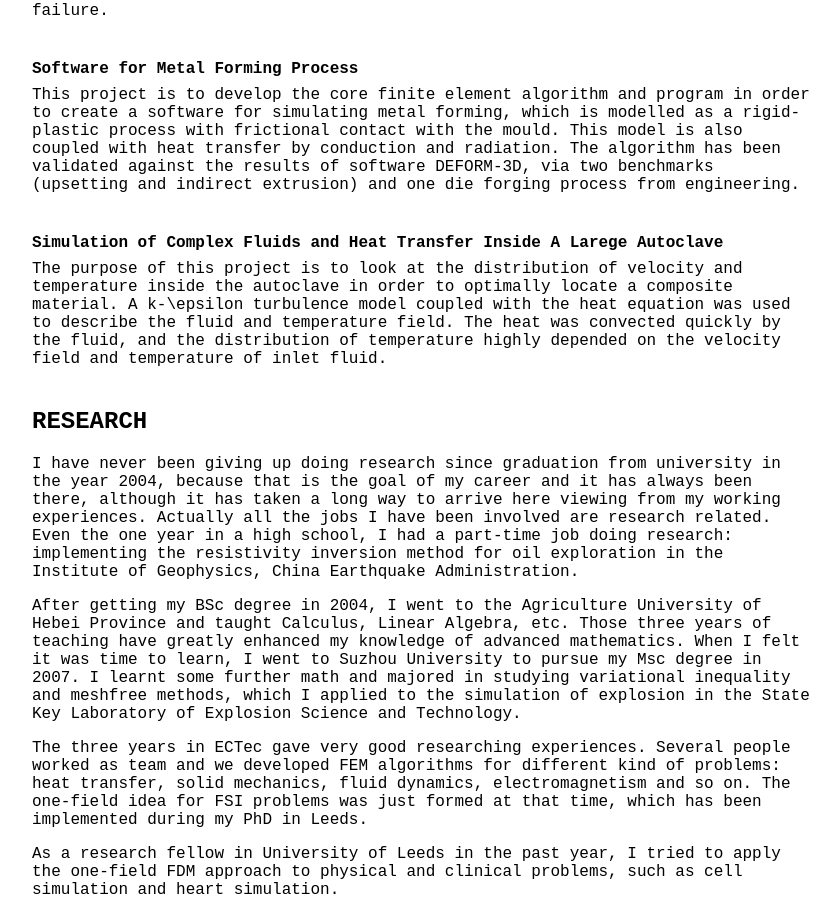
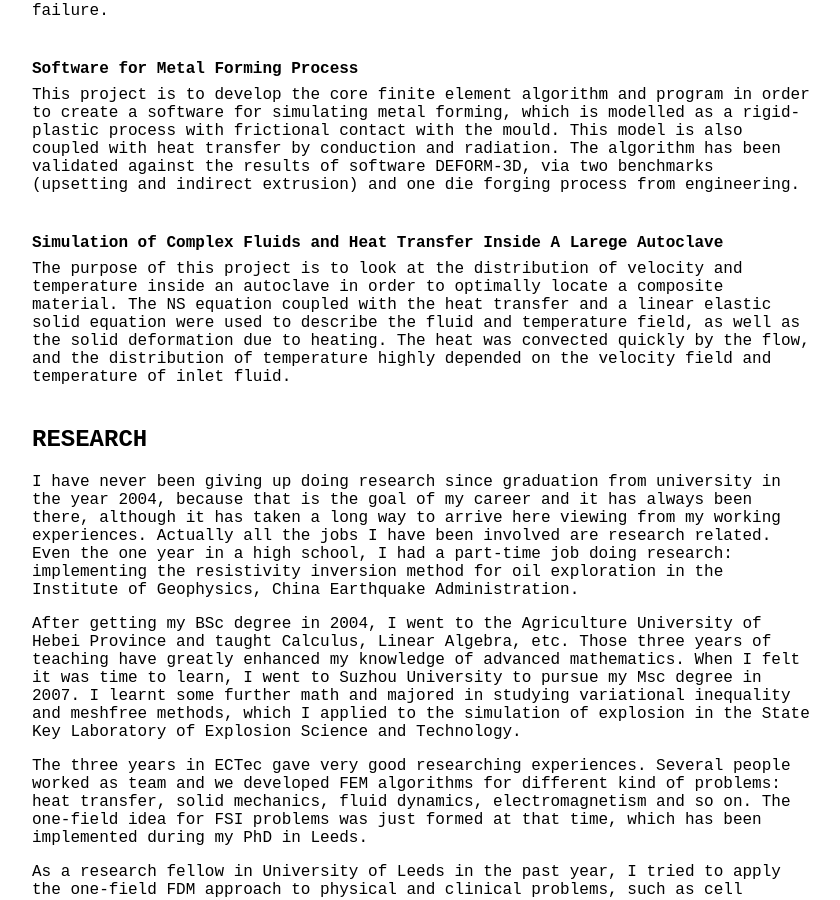
Before and after one commit to yongxingwang/yongxingwang.github.io, a Jekyll site: the page built from work.html, in a window 1280 px wide and 900 px high, scrolled down 1136 px. Shown: the whole window, without its empty margins (218-1058 px from the left). Built offline with Jekyll 4.4.1, drawn with Linux system fonts in a browser that asks for light colours.

Commit message:
Update work.html

```diff
--- a/work.html
+++ b/work.html
@@ -148,7 +148,7 @@ title: work
     <section id="archetipum">
         <header><strong>Simulation of Complex Fluids and Heat Transfer Inside A Larege Autoclave</strong> </header>
         <p>
-         The purpose of this project is to look at the distribution of velocity and temperature inside the autoclave in order to optimally locate a composite material. A k-\epsilon turbulence model coupled with the heat equation was used to describe the fluid and temperature field. The heat was convected quickly by the fluid, and the distribution of temperature highly depended on the velocity field and temperature of inlet fluid.
+         The purpose of this project is to look at the distribution of velocity and temperature inside an autoclave in order to optimally locate a composite material. The NS equation coupled with the heat transfer and a linear elastic solid equation were used to describe the fluid and temperature field, as well as the solid deformation due to heating. The heat was convected quickly by the flow, and the distribution of temperature highly depended on the velocity field and temperature of inlet fluid.
         </p>
 	</section>
 </article>
```
